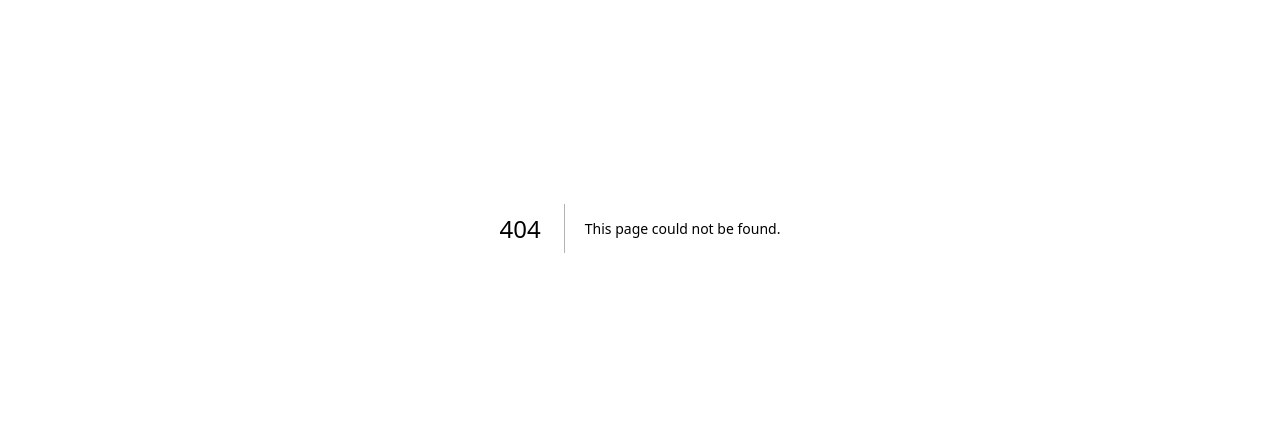
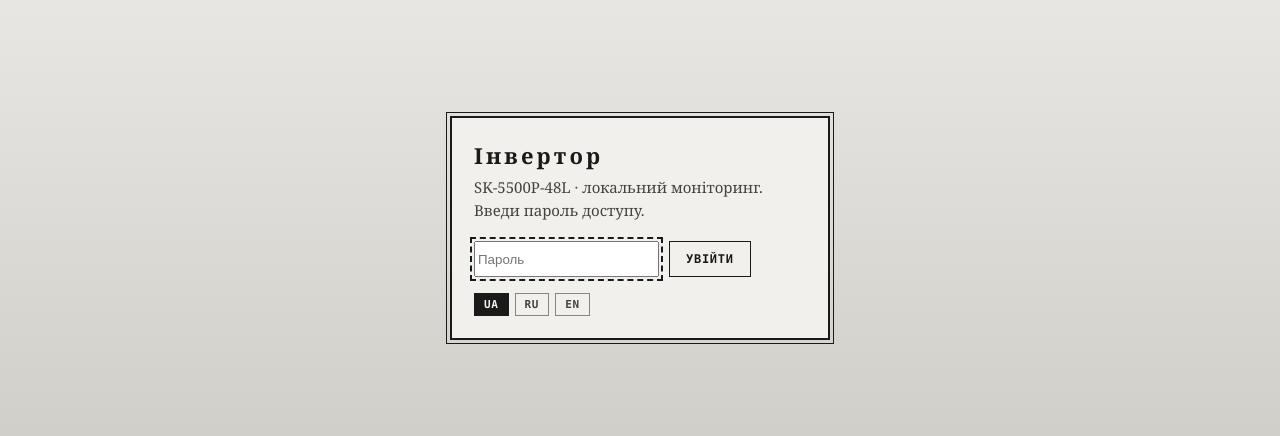
Before and after one commit to apanamaryov/sweethome, a Next.js app in the folder web/: page /login in a window 1280 px wide. Before the commit this address had no page. Shown: the part 172-608 px from the top of the page. Built offline with nearby package versions, Linux system fonts and the light colour scheme.

Commit message:
web: страницы диагностики и входа

```diff
--- /dev/null
+++ b/web/app/login/page.tsx
@@ -0,0 +1,60 @@
+"use client";
+
+import { FormEvent, useState } from "react";
+import { useT, useDocTitle } from "@/lib/i18n";
+import { LangSwitch } from "@/components/LangSwitch";
+
+export default function LoginPage() {
+  const t = useT();
+  useDocTitle("loginTitle");
+  const [pw, setPw] = useState("");
+  const [err, setErr] = useState<string | null>(null);
+
+  // Голый fetch: 401 здесь означает «неверный пароль», а не «нет сессии».
+  const submit = async (e: FormEvent) => {
+    e.preventDefault();
+    setErr(null);
+    try {
+      const res = await fetch("/api/login", {
+        method: "POST",
+        headers: { "Content-Type": "application/json" },
+        body: JSON.stringify({ password: pw }),
+      });
+      const data = await res.json();
+      if (data.ok) {
+        window.location.href = "/";
+        return;
+      }
+      let msg: string = data.error || t.toastError;
+      if (data.code === "bad_password") msg = t.badPassword;
+      else if (data.code === "rate_limited") msg = t.tooMany.replace("{m}", String(data.minutes ?? "?"));
+      setErr(msg);
+    } catch (ex) {
+      setErr(t.toastNetErr + (ex as Error).message);
+    }
+  };
+
+  return (
+    <div className="login-wrap">
+      <div className="modal-box login-box">
+        <h1 className="login-title">{t.h1}</h1>
+        <p className="note">{t.loginNote}</p>
+        <form className="row" onSubmit={submit}>
+          <input
+            type="password"
+            value={pw}
+            onChange={(e) => setPw(e.target.value)}
+            placeholder={t.loginPassword}
+            autoComplete="current-password"
+            autoFocus
+          />
+          <button className="apply" type="submit">
+            {t.loginSubmit}
+          </button>
+        </form>
+        {err && <p className="login-err">{err}</p>}
+        <LangSwitch />
+      </div>
+    </div>
+  );
+}
```
Also changed, not shown: web/app/(app)/diagnostics/page.tsx (added, +46 -0 lines).
